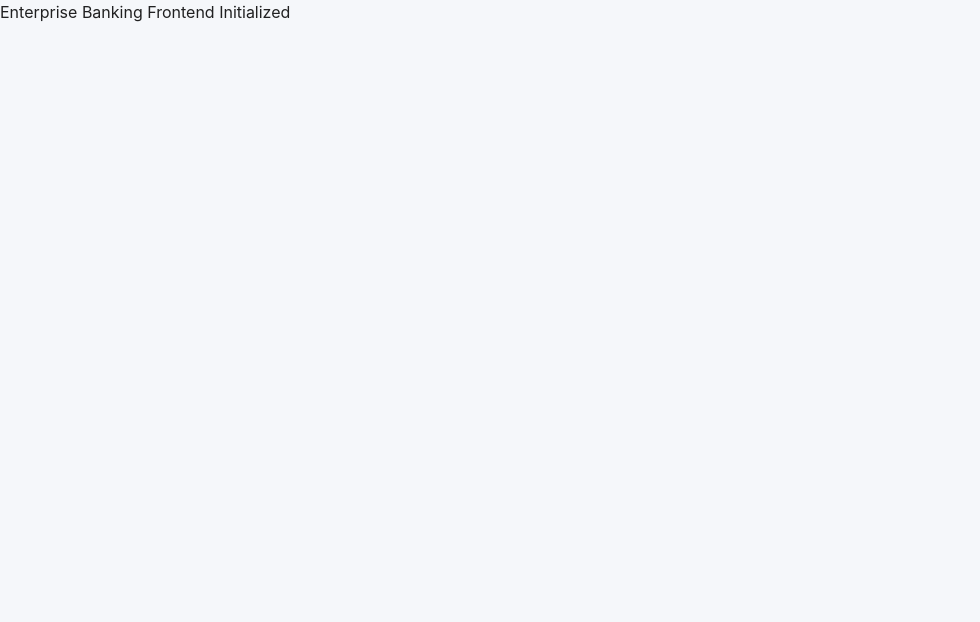
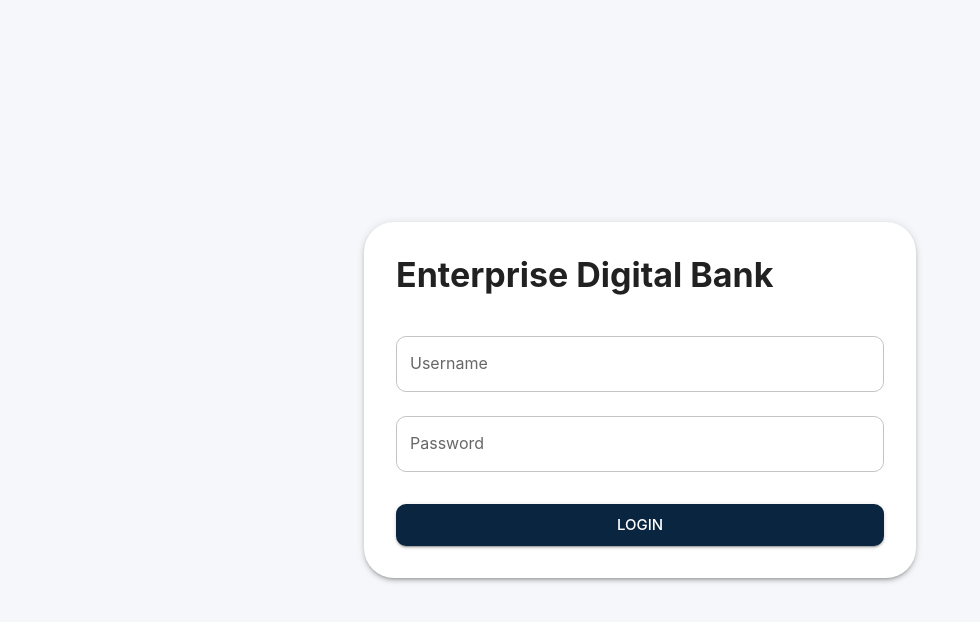
Before and after one commit to Nikharjain27/enterprise-digital-bank, a React (Vite) app in the folder frontend/shared-portal/: page /login in a window 1280 px wide. Shown: the top 622 px of the page, without its empty margins (0-980 px from the left). Built offline with nearby package versions, Linux system fonts and the light colour scheme; no server answers.

Commit message:
feat: add frontend routing and login foundation

```diff
--- a/frontend/shared-portal/src/main.tsx
+++ b/frontend/shared-portal/src/main.tsx
@@ -9,12 +9,14 @@ import { store } from "./redux/store";
 
 import "./api/interceptors";
 
+import AppRoutes from "./routes/AppRoutes";
+
 ReactDOM.createRoot(document.getElementById("root")!).render(
   <React.StrictMode>
     <Provider store={store}>
       <ThemeProvider theme={appTheme}>
         <CssBaseline />
-        <div>Enterprise Banking Frontend Initialized</div>
+        <AppRoutes />
       </ThemeProvider>
     </Provider>
   </React.StrictMode>
--- /dev/null
+++ b/frontend/shared-portal/src/pages/DashboardPage/DashboardPage.tsx
@@ -0,0 +1,13 @@
+import { Typography } from "@mui/material";
+
+const DashboardPage = () => {
+  return (
+    <div>
+      <Typography variant="h4">
+        Banking Dashboard
+      </Typography>
+    </div>
+  );
+};
+
+export default DashboardPage;
--- /dev/null
+++ b/frontend/shared-portal/src/pages/LoginPage/LoginPage.tsx
@@ -0,0 +1,56 @@
+import {
+  Box,
+  Button,
+  Container,
+  Paper,
+  TextField,
+  Typography,
+} from "@mui/material";
+
+const LoginPage = () => {
+  return (
+    <Container maxWidth="sm">
+      <Box
+        sx={{
+          height: "100vh",
+          display: "flex",
+          alignItems: "center",
+        }}
+      >
+        <Paper
+          elevation={3}
+          sx={{
+            padding: 4,
+            width: "100%",
+            borderRadius: 3,
+          }}
+        >
+          <Typography
+            variant="h4"
+            sx={{
+              mb: 3,
+              fontWeight: "bold",
+            }}
+          >
+            Enterprise Digital Bank
+          </Typography>
+
+          <TextField fullWidth label="Username" margin="normal" />
+
+          <TextField
+            fullWidth
+            label="Password"
+            type="password"
+            margin="normal"
+          />
+
+          <Button variant="contained" fullWidth size="large" sx={{ mt: 3 }}>
+            Login
+          </Button>
+        </Paper>
+      </Box>
+    </Container>
+  );
+};
+
+export default LoginPage;
--- /dev/null
+++ b/frontend/shared-portal/src/routes/AppRoutes.tsx
@@ -0,0 +1,29 @@
+import { BrowserRouter, Routes, Route } from "react-router-dom";
+
+import LoginPage from "../pages/LoginPage/LoginPage";
+import DashboardPage from "../pages/DashboardPage/DashboardPage";
+import ProtectedRoute from "./ProtectedRoute";
+
+const AppRoutes = () => {
+  return (
+    <BrowserRouter>
+      <Routes>
+        <Route
+          path="/login"
+          element={<LoginPage />}
+        />
+
+        <Route
+          path="/dashboard"
+          element={
+            <ProtectedRoute>
+              <DashboardPage />
+            </ProtectedRoute>
+          }
+        />
+      </Routes>
+    </BrowserRouter>
+  );
+};
+
+export default AppRoutes;
```
